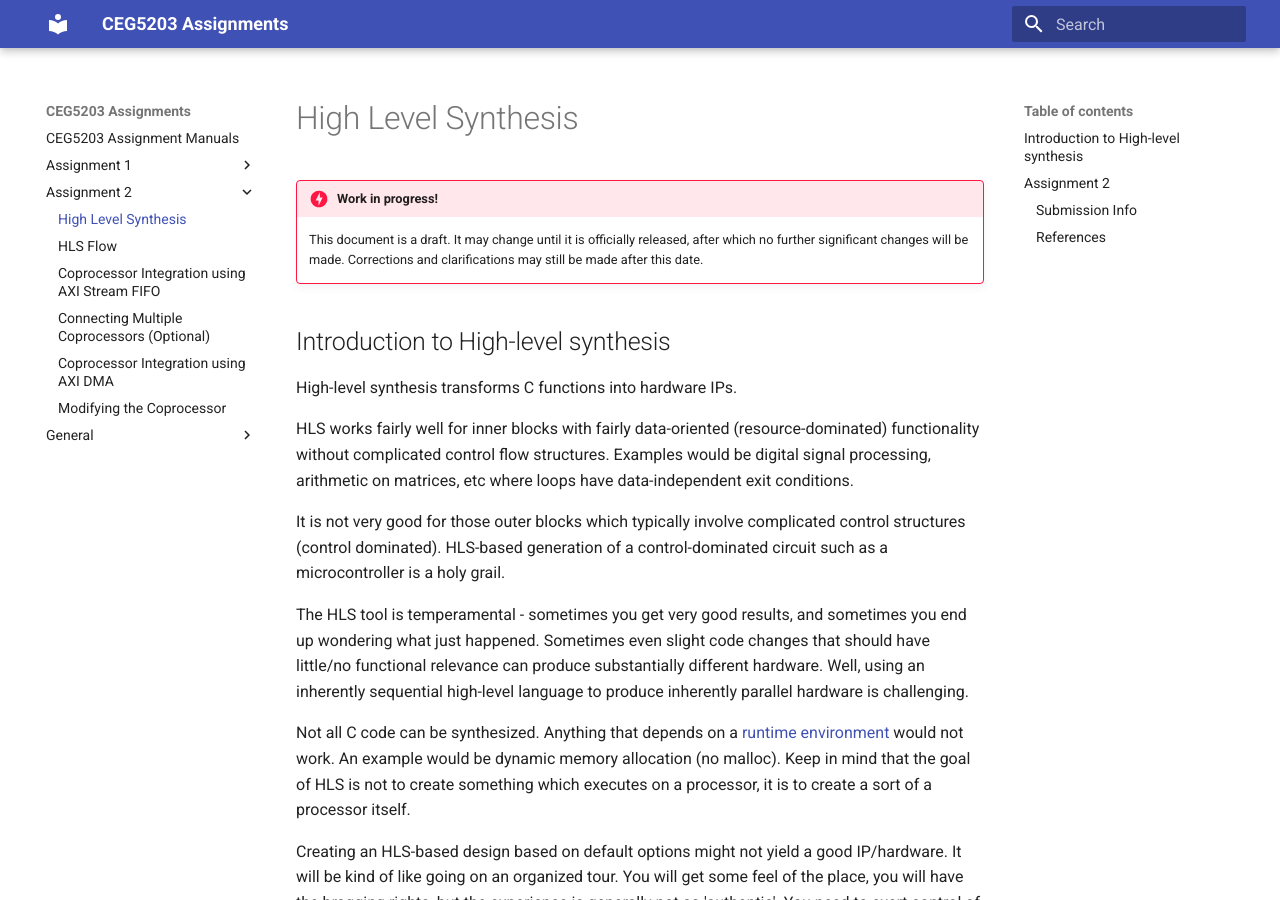
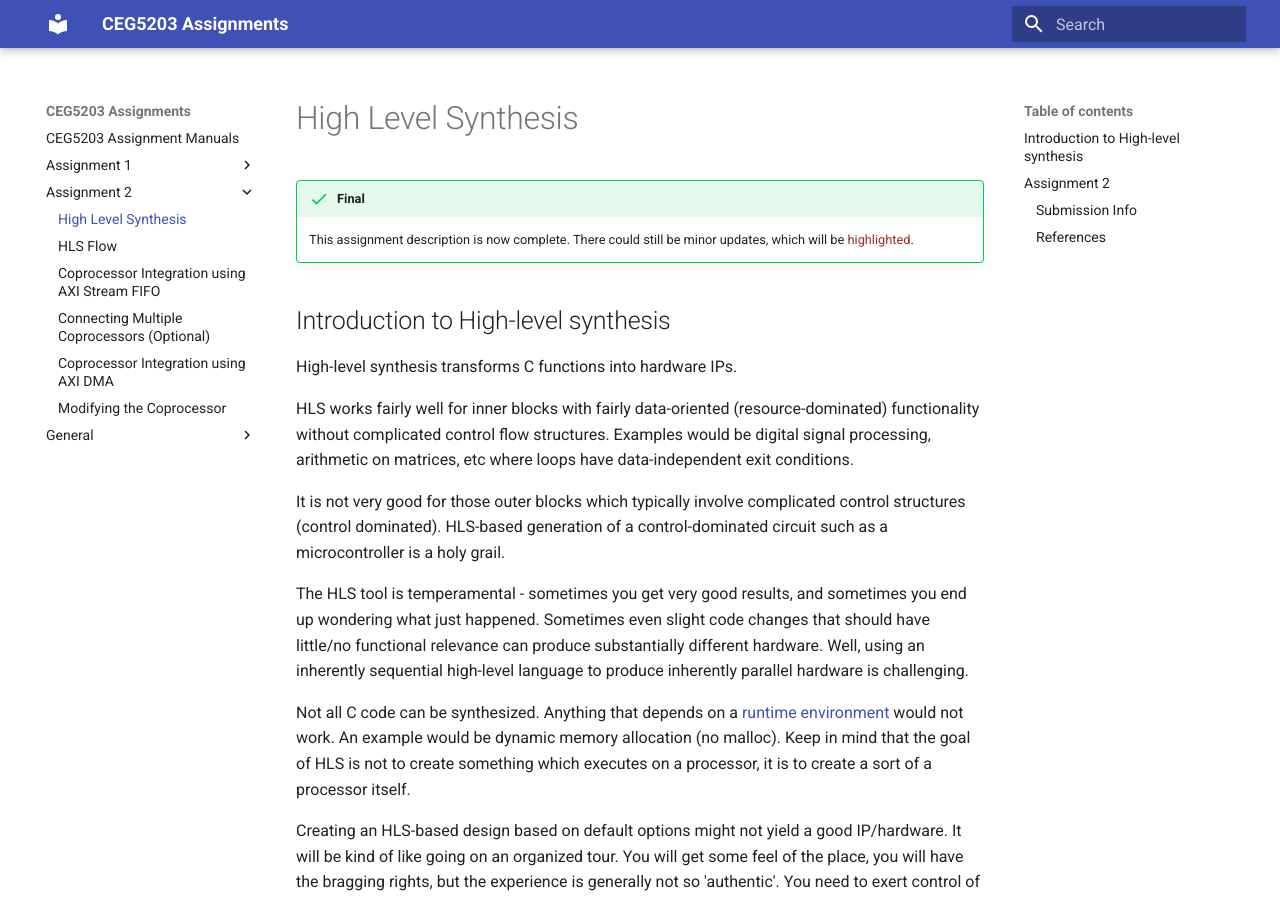
Before and after one commit to NUS-CEG5203/assignments, an MkDocs documentation site: the page built from docs/Assignment_2/1_HLSIntro.md, in a window 1280 px wide and 900 px high. Built offline with MkDocs 1.6.1 and Material for MkDocs 9.7.7, drawn with Linux system fonts in a browser that asks for light colours.

Commit message:
changed to released

```diff
--- a/docs/Assignment_2/1_HLSIntro.md
+++ b/docs/Assignment_2/1_HLSIntro.md
@@ -1,7 +1,7 @@
 # High Level Synthesis
 
-!!! danger "Work in progress!"
-    This document is a draft. It may change until it is officially released, after which no further significant changes will be made. Corrections and clarifications may still be made after this date.
+!!! success "Final"
+    This assignment description is now complete. There could still be minor updates, which will be <span style="color: brown;">highlighted</span>.
 
 ## Introduction to High-level synthesis
 
```
Also changed, not shown: docs/Assignment_2/5_ModifyCoPro.md (+2 -3 lines).
